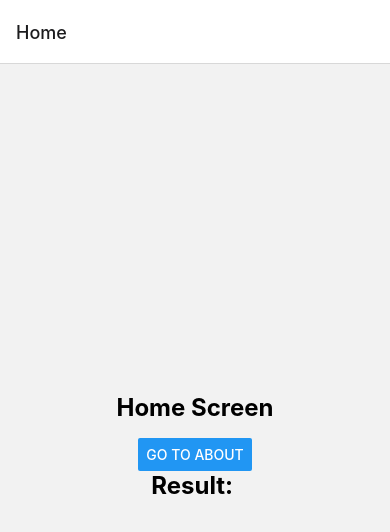
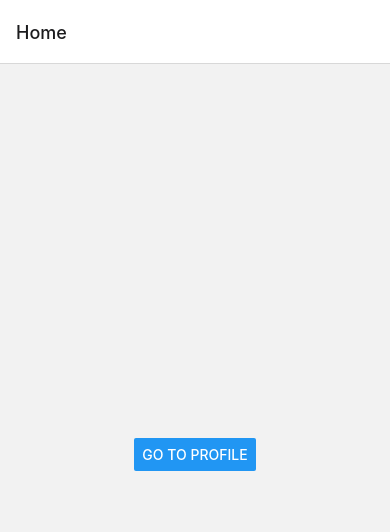
Before and after one commit to awinas-kannan/React-Native, a React Native app in the folder ReactNavigation/: screen / in a window 390 px wide. Shown: the top 532 px of the page. Built offline with nearby package versions, Linux system fonts and the light colour scheme.

Commit message:
Stack Navigation form the Doc
Stack Navigation form the Doc

```diff
--- a/ReactNavigation/App.js
+++ b/ReactNavigation/App.js
@@ -2,15 +2,18 @@
 import { createNativeStackNavigator } from '@react-navigation/native-stack';
 import HomeScreen from './screens/HomeScreen';
 import AboutScreen from './screens/About';
+import { MyStack } from './screens/StackNavigationDoc';
 
 export default function App() {
   const Stack = createNativeStackNavigator();
   return (
     <NavigationContainer>
-      <Stack.Navigator initialRouteName= "Home">
+      {/* <Stack.Navigator initialRouteName= "Home">
         <Stack.Screen name='Home' component={HomeScreen}/>
         <Stack.Screen name='About' component={AboutScreen}/>
-      </Stack.Navigator>
+      </Stack.Navigator> */}
+
+      <MyStack></MyStack>
     </NavigationContainer>
   );
 }
--- /dev/null
+++ b/ReactNavigation/screens/StackNavigationDoc.js
@@ -0,0 +1,60 @@
+import * as React from 'react';
+import { Button, View } from 'react-native';
+import { NavigationContainer } from '@react-navigation/native';
+import { createNativeStackNavigator } from '@react-navigation/native-stack';
+
+function HomeScreen({ navigation }) {
+    return (
+        <View style={{ flex: 1, alignItems: 'center', justifyContent: 'center' }}>
+            <Button
+                title="Go to Profile"
+                onPress={() => navigation.navigate('Profile')}
+            />
+        </View>
+    );
+}
+
+function ProfileScreen({ navigation }) {
+    return (
+        <View style={{ flex: 1, alignItems: 'center', justifyContent: 'space-evenly' }}>
+            <Button
+                title="Go to Notifications"
+                onPress={() => navigation.navigate('Notifications')}
+            />
+            <Button title="Go back" onPress={() => navigation.goBack()} />
+        </View>
+    );
+}
+
+function NotificationsScreen({ navigation }) {
+    return (
+        <View style={{ flex: 1, alignItems: 'center', justifyContent: 'space-evenly' }}>
+            <Button
+                title="Go to Settings"
+                onPress={() => navigation.navigate('Settings')}
+            />
+            <Button title="Go back" onPress={() => navigation.goBack()} />
+        </View>
+    );
+}
+
+function SettingsScreen({ navigation }) {
+    return (
+        <View style={{ flex: 1, alignItems: 'center', justifyContent: 'space-evenly' }}>
+            <Button title="Go back" onPress={() => navigation.goBack()} />
+        </View>
+    );
+}
+
+const Stack = createNativeStackNavigator();
+
+export function MyStack() {
+    return (
+        <Stack.Navigator>
+            <Stack.Screen name="Home" component={HomeScreen} />
+            <Stack.Screen name="Notifications" component={NotificationsScreen} />
+            <Stack.Screen name="Profile" component={ProfileScreen} />
+            <Stack.Screen name="Settings" component={SettingsScreen} />
+        </Stack.Navigator>
+    );
+}
```
Also changed, not shown: 1 other file (tests, documents, lock files or other folders).
